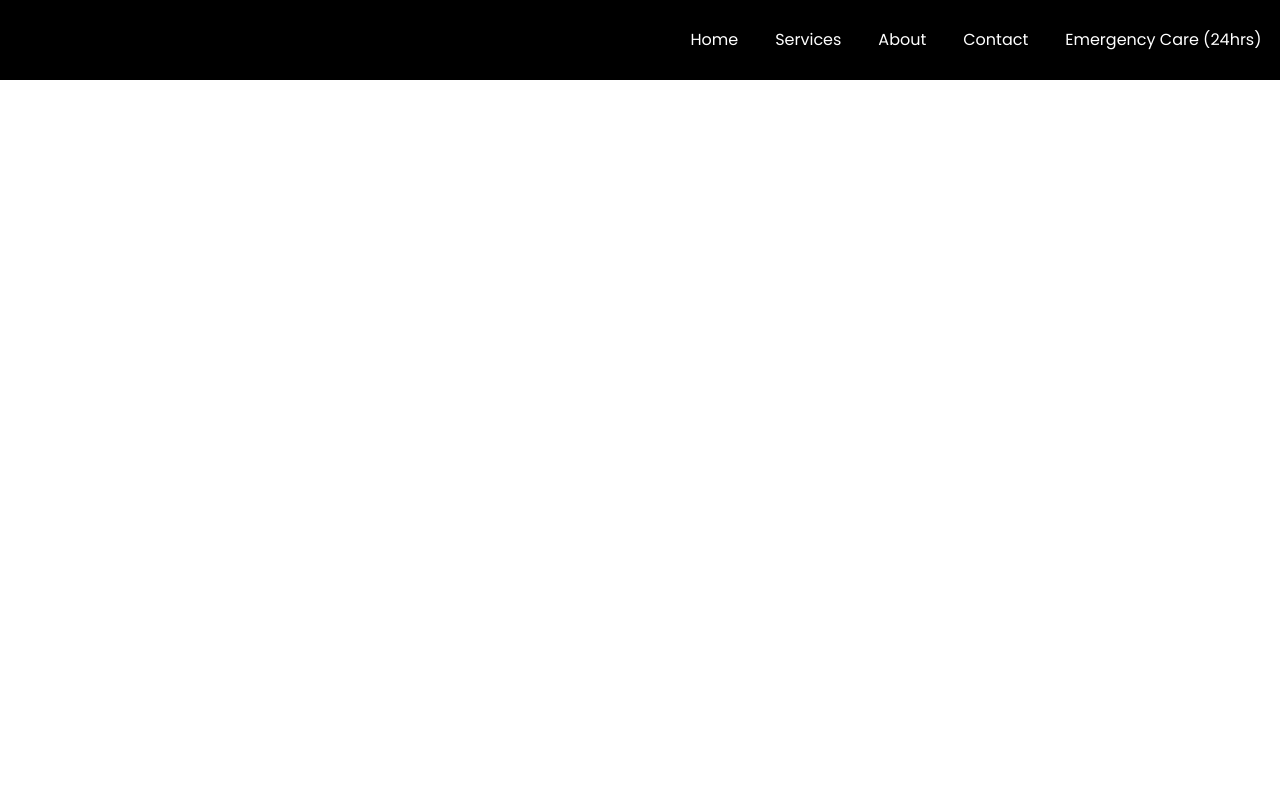
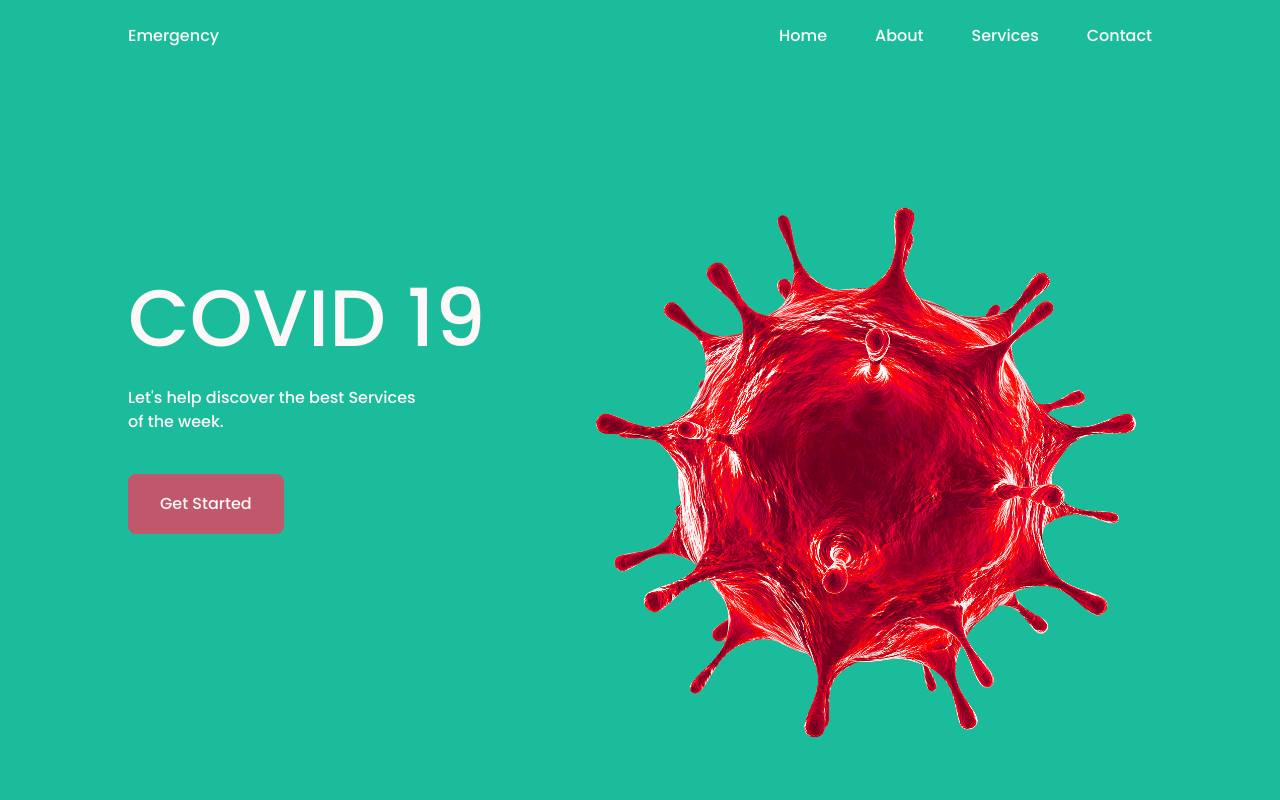
Before and after one commit to fahim-01/Emergency_Helpline, a Django app: page / in a window 1280 px wide. Run offline with Django 3.2, Linux system fonts and the light colour scheme; some libraries are stand-ins or nearby versions.

Commit message:
landing page Updated

```diff
--- /dev/null
+++ b/future/static/css/home.css
@@ -0,0 +1,242 @@
+@import url("https://fonts.googleapis.com/css2?family=Poppins:wght@400;500;600&display=swap");
+
+:root{
+  --header-height: 3rem;
+
+  --first-color: #1abc9c;
+  --first-color-dark: #C1576A;
+  --first-color-darken: #A83E51;
+  --white-color: #FCF8F8;
+
+
+  --body-font: 'Poppins', sans-serif;
+  --big-font-size: 2.5rem;
+  --normal-font-size: .938rem;
+
+
+  --z-fixed: 100;
+}
+
+@media screen and (min-width: 768px){
+  :root{
+    --big-font-size: 5rem;
+    --normal-font-size: 1rem;
+  }
+}
+
+
+*,::before,::after{
+  box-sizing: border-box;
+}
+
+body{
+  margin: var(--header-height) 0 0 0;
+  padding: 0;
+  font-family: var(--body-font);
+  font-size: var(--normal-font-size);
+  font-weight: 500;
+}
+
+h1,p,ul{
+  margin: 0;
+}
+
+ul{
+  padding: 0;
+  list-style: none;
+}
+
+a{
+  text-decoration: none;
+}
+
+img{
+  max-width: 100%;
+  height: auto;
+}
+
+
+.bd-grid{
+  max-width: 1024px;
+  display: grid;
+  grid-template-columns: 100%;
+  column-gap: 2rem;
+  width: calc(100% - 2rem);
+  margin-left: 1rem;
+  margin-right: 1rem;
+}
+
+.l-header{
+  width: 100%;
+  position: fixed;
+  top: 0;
+  left: 0;
+  z-index: var(--z-fixed);
+  background-color: var(--first-color);
+}
+
+.nav{
+  height: var(--header-height);
+  display: flex;
+  justify-content: space-between;
+  align-items: center;
+}
+
+@media screen and (max-width: 768px){
+  .nav__menu{
+    position: fixed;
+    top: 0;
+    right: -100%;
+    width: 70%;
+    height: 100%;
+    padding: 3.5rem 1.5rem 0;
+    background: rgba(255,255,255,.3);
+    backdrop-filter: blur(10px);
+    transition: .5s;
+  }
+}
+
+.nav__close{
+  position: absolute;
+  top: .75rem;
+  right: 1rem;
+  font-size: 1.5rem;
+  cursor: pointer;
+}
+
+.nav__item{
+  margin-bottom: 2rem;
+}
+
+.nav__close, .nav__link, .nav__logo, .nav__toggle{
+  color: var(--white-color);
+}
+
+.nav__link:hover{
+  color: var(--first-color-dark);
+}
+
+.nav__toggle{
+  font-size: 1.5rem;
+  cursor: pointer;
+}
+
+
+.show{
+  right: 0;
+}
+
+
+.home{
+  background-color: var(--first-color);
+  overflow: hidden;
+}
+
+.home__container{
+  height: calc(100vh - var(--header-height));
+  grid-template-rows: repeat(2, max-content);
+  row-gap: 1.5rem;
+}
+
+.home__img{
+  position: relative;
+  padding-top: 1.5rem;
+  justify-self: center;
+  width: 302px;
+  height: 233px;
+}
+
+.home__img img{
+  position: absolute;
+  top: 0;
+  left: 0;
+}
+
+.home__data{
+  color: var(--white-color);
+}
+
+.home__title{
+  font-size: var(--big-font-size);
+  line-height: 1.3;
+  margin-bottom: 1rem;
+}
+
+.home__description{
+  margin-bottom: 2.5rem;
+}
+
+.home__button{
+  display: inline-block;
+  background-color: var(--first-color-dark);
+  color: var(--white-color);
+  padding: 1.125rem 2rem;
+  border-radius: .5rem;
+}
+
+.home__button:hover{
+  background-color: var(--first-color-darken);
+}
+
+@media screen and (min-width: 768px){
+  body{
+    margin: 0;
+  }
+
+  .nav{
+    height: calc(var(--header-height) + 1.5rem);
+  }
+
+  .nav__toggle, .nav__close{
+    display: none;
+  }
+
+  .nav__list{
+    display: flex;
+  }
+
+  .nav__item{
+    margin-left: 3rem;
+    margin-bottom: 0;
+  }
+
+  .home__container{
+    height: 100vh;
+    grid-template-columns: repeat(2, max-content);
+    grid-template-rows:  1fr;
+    row-gap: 0;
+    align-items: center;
+    justify-content: center;
+  }
+
+  .home__img{
+    order: 1;
+    width: 375px;
+    height: 289px;
+  }
+
+  .home__img img{
+    width: 375px;
+  }
+}
+
+@media screen and (min-width: 1024px){
+  .bd-grid{
+    margin-left: auto;
+    margin-right: auto;
+  }
+
+  .home__container{
+    justify-content: initial;
+    column-gap: 4.5rem;
+  }
+
+  .home__img{
+    width: 604px;
+    height: 466px;
+  }
+
+  .home__img img{
+    width: 604px;
+  }
+}
--- a/future/static/css/style.css
+++ /dev/null
@@ -1,109 +0,0 @@
-
-* {
-  margin: 0;
-  padding: 0;
-  box-sizing: border-box;
-}
-
-body {
-font-family: sans-serif;
-}
-
-
-nav {
-  height: 10vh;
-  background: black;
-}
-
-.nav-Links {
-  display: flex;
-  list-style: none;
-  width: 50%;
-  height: 100%;
-  justify-content: space-around;
-  align-items: center;
-  margin-left: auto;
-}
-.nav-Links li a {
-color: white;
-text-decoration: none;
-font-size: 16px;
-}
-
-
-.landing h1 {
-margin: 100px;
-font-size: 50px;
-color: rgb(240, 239, 239);
-
-}
-
-@media screen and (max-width: 768px) {
-.line {
-  width: 30px;
-  height: 3px;
-  background: white;
-  margin: 5px;
-
-}
- nav {
-  position: relative;
-}
-
-.hamburger {
-  position: absolute;
-  cursor: pointer;
-  right: 5%;
-  top: 0%;
-  transform: translate(-5%, -50%);
-  z-index: 2;
-
-}
-.nav-Links {
-  position: fixed;
-  background: blue;
-  height: 1%;
-  width: 1%;
-  flex-direction: column;
-  clip-path: circle(100px at 90% -10%);
-  -webkit-clip-path: circle(100px at 90% -10%);
-  transition: all 1s ease-out;
-  pointer-events: none;
-
-
-}
-
-.nav-Links.open {
-
-  clip-path: circle(1000px at 90% -10%);
-  -webkit-clip-path: circle(1000px at 90% -10%);
-  pointer-events: all;
-
-}
-
-.landing {
-  flex-direction: column;
-}
-
-  .nav-Links li{
-  opacity: 0;
-}
-
-.nav-Links li a {
-  font-size: 25px;
-}
-
-.nav-Links li:nth-child(1) {
-  transition: all 0.5s ease 0.2s;
-}
-.nav-Links li:nth-child(2) {
-  transition: all 0.5s ease 0.4s;
-}
-.nav-Links li:nth-child(3) {
-  transition: all 0.5s ease 0.6s;
-}
-
-li.omar {
-  opacity: 1;
-}
-}
--- a/future/templates/homepage/base.html
+++ b/future/templates/homepage/base.html
@@ -6,28 +6,39 @@
     <meta charset="utf-8">
     <meta name="viewport" content="width=device-width, initial-scale=1">
     <!-- Bootstrap CSS -->
+    <link href='https://cdn.jsdelivr.net/npm/boxicons@2.0.5/css/boxicons.min.css' rel='stylesheet'>
     <link href="https://cdn.jsdelivr.net/npm/bootstrap@5.0.0-beta2/dist/css/bootstrap.min.css" rel="stylesheet" integrity="sha384-BmbxuPwQa2lc/FVzBcNJ7UAyJxM6wuqIj61tLrc4wSX0szH/Ev+nYRRuWlolflfl" crossorigin="anonymous">
-    <link rel="stylesheet" href="{% static 'css/style.css' %}" />
+    <link rel="stylesheet" href="{% static 'css/home.css' %}" />
     <link rel="stylesheet" href="{% static 'css/contact.css' %}" />
     <script src="https://kit.fontawesome.com/64d58efce2.js"  crossorigin="anonymous"></script>
     <title>{% block title%} {% endblock %}</title>
 
   </head>
   <body>
-    <nav>
-      <div class="hamburger">
-        <div class="line"></div>
-        <div class="line"></div>
-        <div class="line"></div>
-      </div>
-      <ul class="nav-Links">
-        <li><a href="/">Home</a></li>
-        <li><a href="/">Services</a></li>
-        <li><a href="/about">About</a></li>
-        <li><a href="/contact">Contact</a></li>
-        <li><a href="/">Emergency Care (24hrs)</a></li>
-      </ul>
-    </nav>
+    <header class="l-header">
+      <nav class="nav bd-grid">
+          <div>
+              <a href="#" class="nav__logo">Emergency</a>
+          </div>
+
+          <div class="nav__toggle" id="nav-toggle">
+              <i class='bx bx-menu'></i>
+          </div>
+
+          <div class="nav__menu" id="nav-menu">
+              <div class="nav__close" id="nav-close">
+                  <i class='bx bx-x'></i>
+              </div>
+
+              <ul class="nav__list">
+                  <li class="nav__item"><a href="/" class="nav__link active">Home</a></li>
+                  <li class="nav__item"><a href="/" class="nav__link">About</a></li>
+                  <li class="nav__item"><a href="/" class="nav__link">Services</a></li>
+                  <li class="nav__item"><a href="/contact" class="nav__link">Contact</a></li>
+              </ul>
+          </div>
+      </nav>
+  </header>
     {% block body %} {% endblock %}
 
 
@@ -36,6 +47,7 @@
     <script src="https://cdn.jsdelivr.net/npm/bootstrap@5.0.0-beta2/dist/js/bootstrap.bundle.min.js" integrity="sha384-b5kHyXgcpbZJO/tY9Ul7kGkf1S0CWuKcCD38l8YkeH8z8QjE0GmW1gYU5S9FOnJ0" crossorigin="anonymous"></script>
     <script src="https://cdn.jsdelivr.net/npm/@popperjs/core@2.6.0/dist/umd/popper.min.js" integrity="sha384-KsvD1yqQ1/1+IA7gi3P0tyJcT3vR+NdBTt13hSJ2lnve8agRGXTTyNaBYmCR/Nwi" crossorigin="anonymous"></script>
     <script src="https://cdn.jsdelivr.net/npm/bootstrap@5.0.0-beta2/dist/js/bootstrap.min.js" integrity="sha384-nsg8ua9HAw1y0W1btsyWgBklPnCUAFLuTMS2G72MMONqmOymq585AcH49TLBQObG" crossorigin="anonymous"></script>
+    <script src="https://cdnjs.cloudflare.com/ajax/libs/gsap/3.5.1/gsap.min.js"></script>
     <script src="{% static 'js/home.js' %}"></script>
     <script src="{% static 'js/contact.js' %}"></script>
     {% block js %} {% endblock %}
--- a/future/templates/homepage/home.html
+++ b/future/templates/homepage/home.html
@@ -1,3 +1,70 @@
-{% extends 'homepage/base.html' %}
-{% block title %} HomePage{% endblock %}
-{% block body %} {% endblock %}
+<!DOCTYPE html>
+<html lang="en">
+{% load static %}
+    <head>
+    <!-- Required meta tags -->
+    <meta charset="utf-8">
+    <meta name="viewport" content="width=device-width, initial-scale=1">
+    <!-- Bootstrap CSS -->
+    <link href='https://cdn.jsdelivr.net/npm/boxicons@2.0.5/css/boxicons.min.css' rel='stylesheet'>
+    <link href="https://cdn.jsdelivr.net/npm/bootstrap@5.0.0-beta2/dist/css/bootstrap.min.css" rel="stylesheet" integrity="sha384-BmbxuPwQa2lc/FVzBcNJ7UAyJxM6wuqIj61tLrc4wSX0szH/Ev+nYRRuWlolflfl" crossorigin="anonymous">
+    <link rel="stylesheet" href="{% static 'css/home.css' %}" />
+    <script src="https://kit.fontawesome.com/64d58efce2.js"  crossorigin="anonymous"></script>
+
+        <title>Emergency</title>
+    </head>
+    <body>
+        <header class="l-header">
+            <nav class="nav bd-grid">
+                <div>
+                    <a href="/" class="nav__logo">Emergency</a>
+                </div>
+
+                <div class="nav__toggle" id="nav-toggle">
+                    <i class='bx bx-menu'></i>
+                </div>
+
+                <div class="nav__menu" id="nav-menu">
+                    <div class="nav__close" id="nav-close">
+                        <i class='bx bx-x'></i>
+                    </div>
+
+                    <ul class="nav__list">
+                        <li class="nav__item"><a href="/" class="nav__link active">Home</a></li>
+                        <li class="nav__item"><a href="/" class="nav__link">About</a></li>
+                        <li class="nav__item"><a href="/" class="nav__link">Services</a></li>
+                        <li class="nav__item"><a href="/contact" class="nav__link">Contact</a></li>
+                    </ul>
+                </div>
+            </nav>
+        </header>
+
+        <main class="l-main">
+            <!--===== HOME =====-->
+            <section class="home" id="home">
+                <div class="home__container bd-grid">
+                    <div class="home__img">
+                        <img src='{% static "/media/images/corona.png" %}' alt="" data-speed="-2" class="move">
+                    </div>
+
+                    <div class="home__data">
+                        <h1 class="home__title">COVID 19</h1>
+                        <p class="home__description">Let's help discover the best Services <br> of the week.</p>
+                        <a href="/" class="home__button">Get Started</a>
+                    </div>
+                </div>
+            </section>
+        </main>
+
+        <script src="https://cdn.jsdelivr.net/npm/bootstrap@5.0.0-beta2/dist/js/bootstrap.bundle.min.js" integrity="sha384-b5kHyXgcpbZJO/tY9Ul7kGkf1S0CWuKcCD38l8YkeH8z8QjE0GmW1gYU5S9FOnJ0" crossorigin="anonymous"></script>
+        <script src="https://cdn.jsdelivr.net/npm/@popperjs/core@2.6.0/dist/umd/popper.min.js" integrity="sha384-KsvD1yqQ1/1+IA7gi3P0tyJcT3vR+NdBTt13hSJ2lnve8agRGXTTyNaBYmCR/Nwi" crossorigin="anonymous"></script>
+        <script src="https://cdn.jsdelivr.net/npm/bootstrap@5.0.0-beta2/dist/js/bootstrap.min.js" integrity="sha384-nsg8ua9HAw1y0W1btsyWgBklPnCUAFLuTMS2G72MMONqmOymq585AcH49TLBQObG" crossorigin="anonymous"></script>
+        <script src="https://cdnjs.cloudflare.com/ajax/libs/gsap/3.5.1/gsap.min.js"></script>
+        <script src="{% static 'jquery/main.js' %}"></script>
+        <script src="{% static 'js/contact.js' %}"></script>
+        {% block js %} {% endblock %}
+
+
+
+    </body>
+</html>
```
Also changed, not shown: future/static/js/home.js (+33 -9 lines), db.sqlite3, future/static/media/images/corona.png (added), future/static/media/images/land1.jpg (added), 5 other files.
